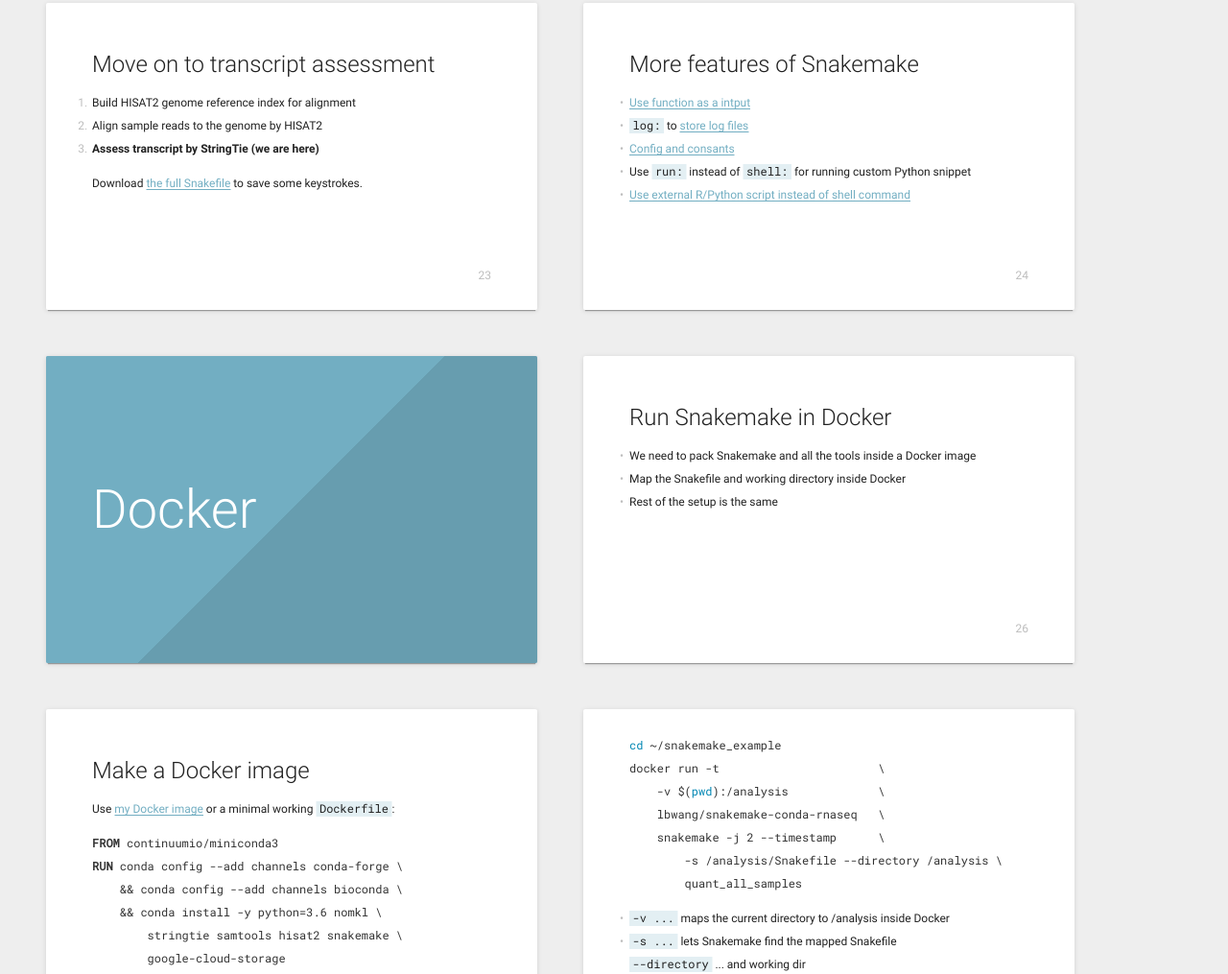
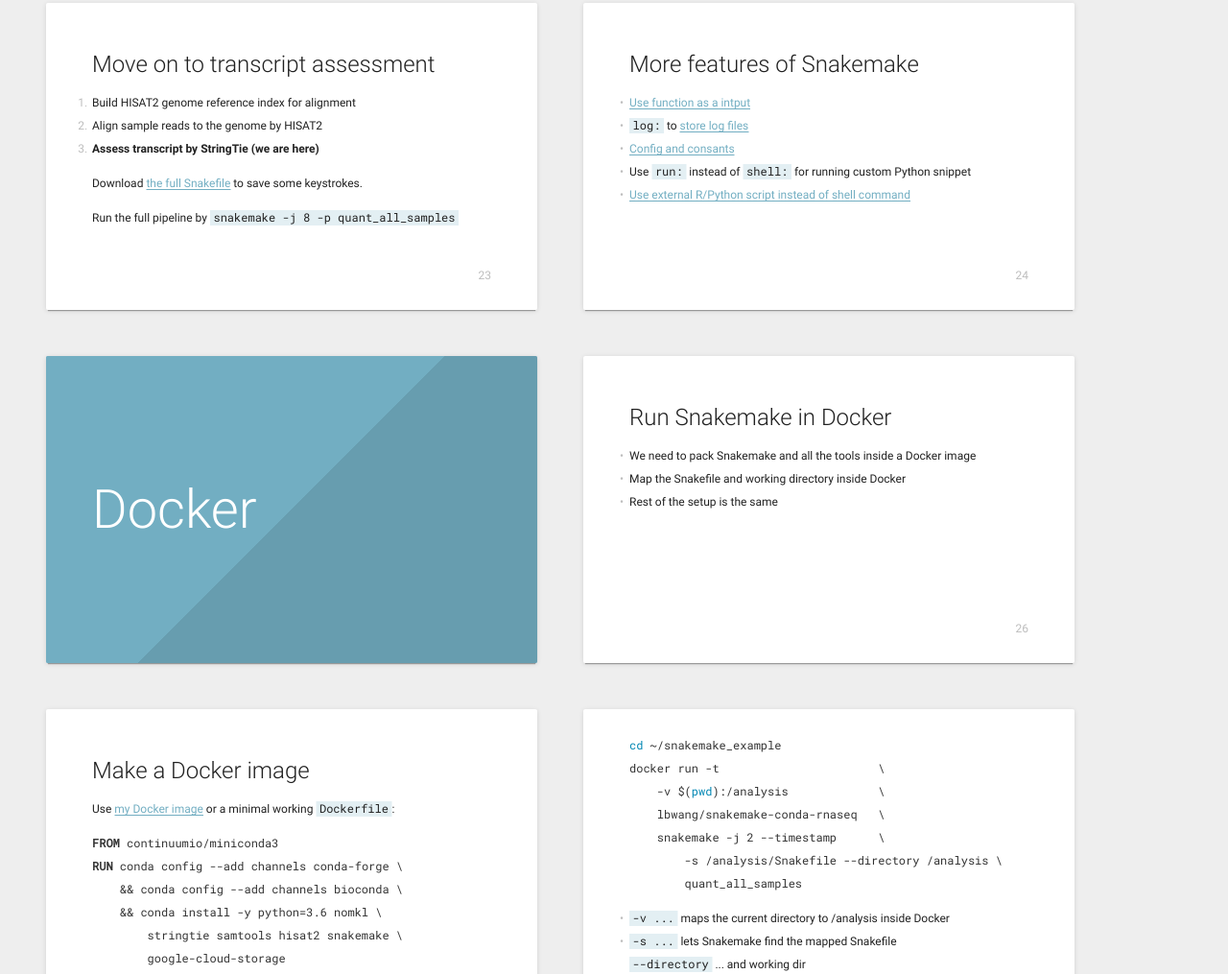
Before and after one commit to ccwang002/2017Talk-Snakemake, a website: page slides/index.html in a window 1280 px wide. Shown: the part 4286-5301 px from the top of the page at 96% size. Drawn offline with Linux system fonts and the light colour scheme.

Commit message:
Add command to run the full pipeline

```diff
--- a/slides/index.html
+++ b/slides/index.html
@@ -387,6 +387,7 @@ rule align_all_samples:
 			<li><strong>Assess transcript by StringTie (we are here)</strong></li>
 		</ol>
 		<p>Download <a href="https://gist.github.com/ccwang002/2659b19439b6205284c0ae68ca06345d">the full Snakefile</a> to save some keystrokes.</p>
+		<p>Run the full pipeline by <code>snakemake -j 8 -p quant_all_samples</code></p>
 	</section>
 
 	<section id="more-features" class="slide">
```
